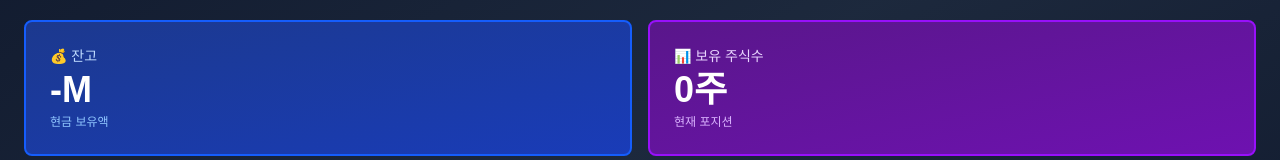
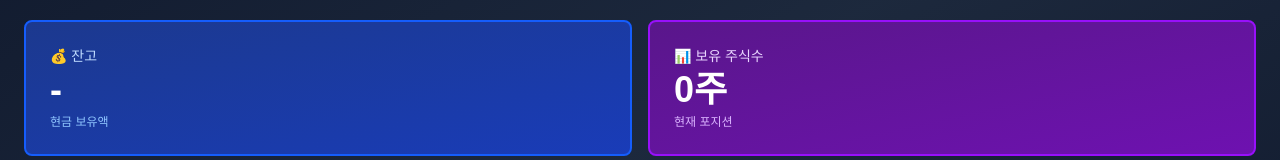
Before and after one commit to keylightjaeyong/vercel-eod-trading, a Next.js app: page / in a window 1280 px wide. Shown: the part 252-412 px from the top of the page. Built offline with nearby package versions, Linux system fonts and the light colour scheme; no server answers.

Commit message:
Fix: Format balance display (show won instead of 0.0M for amounts under 1M)

```diff
--- a/app/page.tsx
+++ b/app/page.tsx
@@ -290,7 +290,7 @@ export default function Dashboard() {
         <div className="grid grid-cols-1 md:grid-cols-2 gap-4 mb-8">
               <div className="bg-gradient-to-br from-blue-900 to-blue-800 border-2 border-blue-600 rounded-lg p-6">
                 <p className="text-blue-200 text-sm mb-1">💰 잔고</p>
-                <p className="text-4xl font-bold text-white">{account ? (account.balance / 1_000_000).toFixed(2) : '-'}M</p>
+                <p className="text-4xl font-bold text-white">{account ? (account.balance >= 1_000_000 ? (account.balance / 1_000_000).toFixed(2) + 'M' : account.balance.toLocaleString() + '원') : '-'}</p>
                 <p className="text-blue-300 text-xs mt-1">현금 보유액</p>
               </div>
               <div className="bg-gradient-to-br from-purple-900 to-purple-800 border-2 border-purple-600 rounded-lg p-6">
@@ -308,7 +308,9 @@ export default function Dashboard() {
               <div className="grid grid-cols-1 md:grid-cols-4 gap-4 mb-8">
                 <div className="bg-slate-800 border border-slate-700 rounded-lg p-6">
                   <p className="text-gray-400 text-sm mb-2">💰 잔액</p>
-                  <p className="text-2xl font-bold text-white">{(account.balance / 1_000_000).toFixed(2)}M</p>
+                  <p className="text-2xl font-bold text-white">{account.balance >= 1_000_000
+                    ? (account.balance / 1_000_000).toFixed(2) + 'M'
+                    : account.balance.toLocaleString() + '원'}M</p>
                 </div>
                 <div className="bg-slate-800 border border-slate-700 rounded-lg p-6">
                   <p className="text-gray-400 text-sm mb-2">📈 평가금</p>
```
